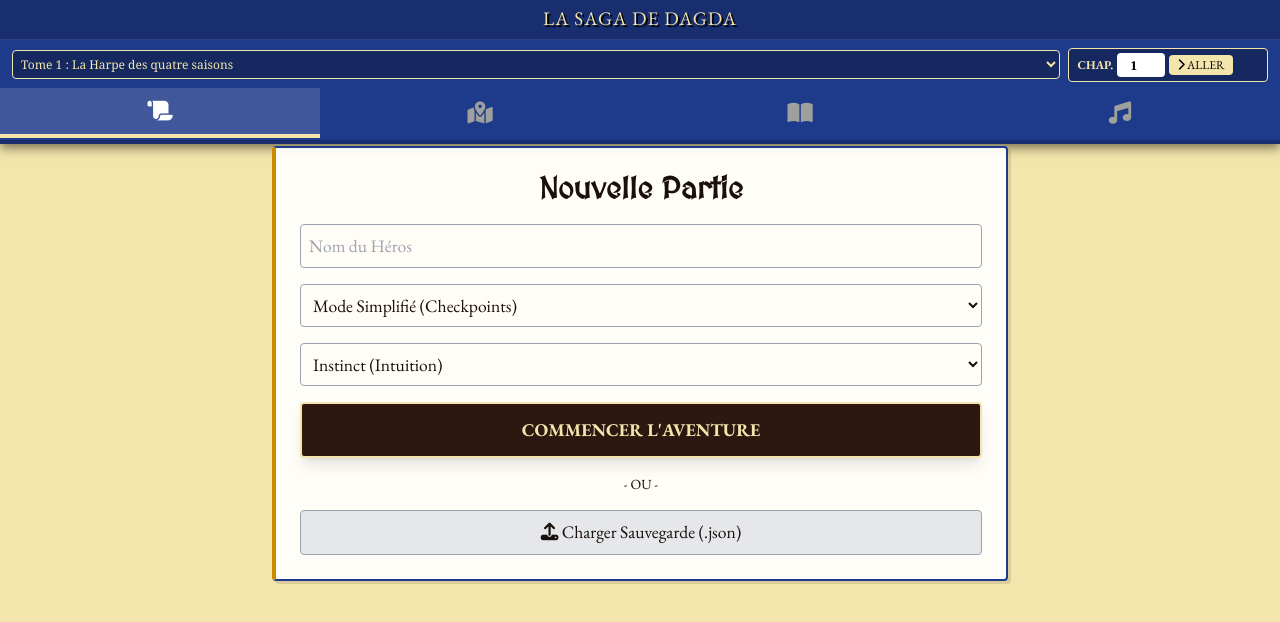
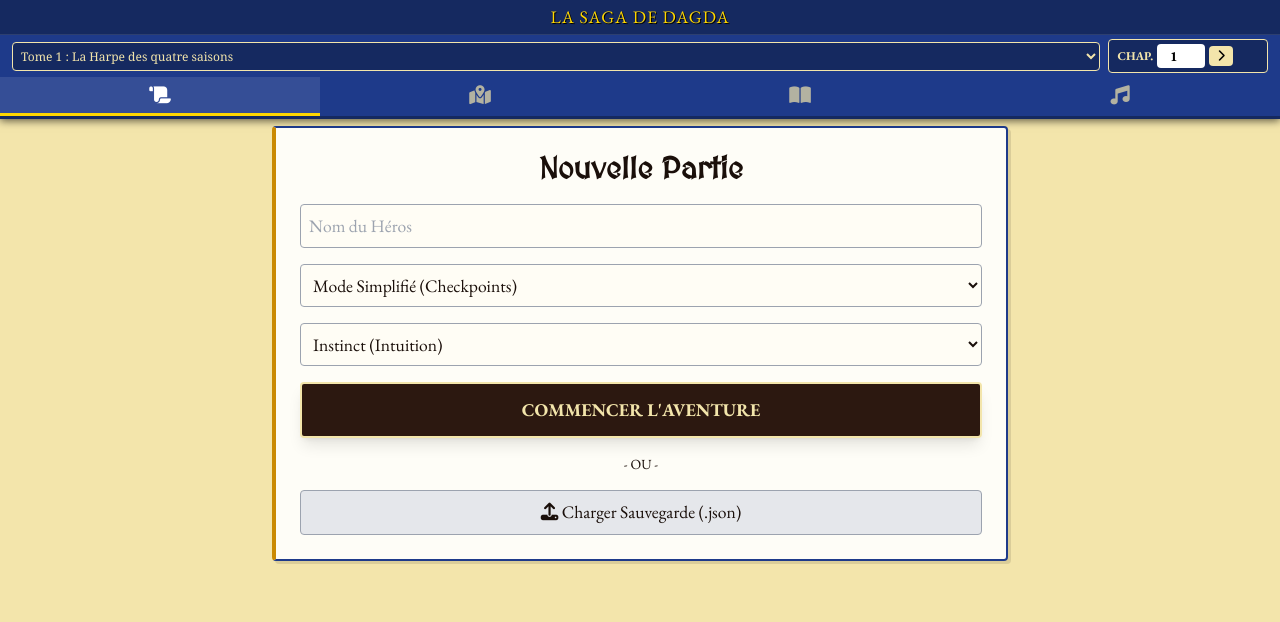
Before and after one commit to Miarivola28/La-Saga-de-Dagda-tools, a plain HTML site: page Saga de Dagda.html in a window 1280 px wide. Drawn offline with nearby package versions, Linux system fonts and the light colour scheme.

Commit message:
Update Saga de Dagda.html

```diff
--- a/Saga de Dagda.html
+++ b/Saga de Dagda.html
@@ -3,7 +3,7 @@
 <head>
     <meta charset="UTF-8">
     <meta name="viewport" content="width=device-width, initial-scale=1.0, maximum-scale=1.0, user-scalable=no">
-    <title>La Saga de Dagda - Icon Edition</title>
+    <title>La Saga de Dagda - Gold Compact</title>
     <script src="https://cdn.tailwindcss.com"></script>
     <link href="https://fonts.googleapis.com/css2?family=MedievalSharp&family=EB+Garamond:ital,wght@0,400;0,700;1,400&display=swap" rel="stylesheet">
     <link rel="stylesheet" href="https://cdnjs.cloudflare.com/ajax/libs/font-awesome/6.4.0/css/all.min.css">
@@ -21,7 +21,7 @@
             background-color: var(--bg);
             color: var(--text);
             transition: background 0.5s ease;
-            padding-top: 130px; /* Réduit car header plus fin */
+            padding-top: 110px; /* RÉDUIT pour remonter le contenu */
             padding-bottom: 30px;
             font-size: 1.1rem;
         }
@@ -41,31 +41,32 @@
         #main-header {
             position: fixed; top: 0; left: 0; width: 100%; z-index: 50;
             background-color: var(--primary); color: #f3e5ab;
-            border-bottom: 4px solid rgba(0,0,0,0.2);
-            box-shadow: 0 4px 10px rgba(0,0,0,0.5); transition: background 0.5s;
+            border-bottom: 3px solid rgba(0,0,0,0.3);
+            box-shadow: 0 2px 8px rgba(0,0,0,0.6); transition: background 0.5s;
         }
         .saga-title {
-            text-align: center; font-size: 1.2rem;
-            text-shadow: 2px 2px 0 #000;
-            letter-spacing: 1px; padding: 5px 0; border-bottom: 1px solid rgba(255,255,255,0.1);
-            background: rgba(0,0,0,0.2);
+            text-align: center; font-size: 1.1rem;
+            color: #FFD700; /* OR */
+            text-shadow: 1px 1px 0 #000;
+            letter-spacing: 1px; padding: 4px 0; border-bottom: 1px solid rgba(255,255,255,0.1);
+            background: rgba(0,0,0,0.3);
         }
 
         /* --- NAVIGATION ICONES --- */
         .nav-tab {
             flex: 1;
             text-align: center;
-            padding: 12px 0; /* Padding vertical confortable */
+            padding: 8px 0; /* Padding réduit */
             cursor: pointer;
-            border-bottom: 4px solid transparent;
-            opacity: 0.6;
+            border-bottom: 3px solid transparent;
+            opacity: 0.7;
             transition: 0.3s;
         }
         .nav-tab i {
-            font-size: 1.4rem; /* Icônes plus grosses */
+            font-size: 1.2rem; /* Icônes légèrement réduites */
             display: block;
         }
-        .nav-tab.active { opacity: 1; border-bottom-color: #f3e5ab; background: rgba(255,255,255,0.15); color: #fff; transform: translateY(-2px); }
+        .nav-tab.active { opacity: 1; border-bottom-color: #FFD700; background: rgba(255,255,255,0.1); color: #fff; }
 
         /* --- UI ELEMENTS --- */
         .stat-btn { width: 24px; height: 24px; display: flex; align-items: center; justify-content: center; border-radius: 50%; cursor: pointer; border: 1px solid rgba(0,0,0,0.2); }
@@ -85,7 +86,7 @@
         /* --- CARTE --- */
         #mapContainer {
             width: 100%; height: 50vh;
-            overflow: auto; /* Scroll natif */
+            overflow: auto;
             border: 4px double var(--primary); background: #fffdf5; position: relative;
             touch-action: pan-x pan-y;
         }
@@ -116,7 +117,7 @@
     <header id="main-header">
         <div class="saga-title">LA SAGA DE DAGDA</div>
 
-        <div class="flex justify-between items-center p-2 px-3 gap-2">
+        <div class="flex justify-between items-center p-1 px-3 gap-2">
             <select id="tomeSelect" onchange="changeTome()" class="bg-black/30 border border-[#f3e5ab] rounded text-xs p-1 text-[#f3e5ab] truncate flex-1 font-serif">
                 <option value="1">Tome 1 : La Harpe des quatre saisons</option>
                 <option value="2">Tome 2 : La Confrérie de Nuada</option>
@@ -128,7 +129,7 @@
                 <span class="text-xs font-bold uppercase ml-1 text-[#f3e5ab]">Chap.</span>
                 <input type="number" id="chapterInput" class="w-12 text-center rounded text-black font-bold p-0.5 text-sm" value="1">
                 <button onclick="validateChapter()" class="bg-[#f3e5ab] hover:bg-white text-black rounded px-2 py-0.5 text-xs">
-                    <i class="fas fa-chevron-right"></i> ALLER
+                    <i class="fas fa-chevron-right"></i>
                 </button>
                 <span id="chapStatus" class="fade-text">OK</span>
             </div>
@@ -300,7 +301,7 @@
                                 <div class="flex-1"><label class="text-[10px] font-bold">Usages</label><select id="cUsesType" class="w-full text-xs p-1 border" onchange="toggleUseInput(this.value)"><option value="-1">Illimité</option><option value="1">Unique</option><option value="X">Définir...</option></select></div>
                                 <div class="w-12 hidden" id="cUsesNbDiv"><label class="text-[10px] font-bold">Nb</label><input id="cUsesNb" type="number" value="3" class="w-full text-xs p-1 border"></div>
                             </div>
-                            <button onclick="addCustomItem()" class="w-full bg-gray-300 text-xs py-2 font-bold mt-1 border border-gray-400 rounded">AJOUTER</button>
+                            <button onclick="addCustomItem()" class="w-full bg-gray-300 text-xs py-2 font-bold mt-1 border border-gray-400 rounded">AJOUTER À LA BESACE</button>
                         </div>
                     </details>
                     <ul id="inventoryList" class="space-y-2 pb-2"></ul>
@@ -418,7 +419,7 @@
             {t:1, src:[340], name:"Clé rouillée", type:"none", val:0, uses:-1, desc:"Ouvre grille labyrinthe."},
             {t:1, src:[287], name:"Bracelet de force", type:"equip_dex", val:2, uses:-1, desc:"+2 Dex (Porté)."},
             {t:1, src:[334], name:"Bague de vitalité", type:"equip_pv", val:2, uses:-1, desc:"+2 PV Max/Actuels (Porté)."},
-            // Autres tomes inclus (simplifié ici, mais présent dans la logique)
+            // Autres tomes
             {t:2, src:[3,6,124], name:"Champignon poils longs", type:"none", val:0, uses:1, desc:"Objet de quête."},
             {t:2, src:[24], name:"Lettre pliée", type:"none", val:0, uses:1, desc:"Message codé de Tess."},
             {t:2, src:[102], name:"Pomme verte", type:"heal", val:2, uses:1, desc:"+2 PV."},
@@ -497,22 +498,16 @@
         function loadSpotify(input) {
             if (!input) return;
             let embedUrl = "";
-
-            // Nettoyage et transformation en lien Embed
             if (input.includes("open.spotify.com")) {
-                const cleanUrl = input.split('?')[0]; // Retire les trackers
-                // Transforme open.spotify.com en lien embed
+                const cleanUrl = input.split('?')[0];
                 embedUrl = cleanUrl.replace("open.spotify.com", "open.spotify.com/embed");
             }
             else if (!input.includes("/")) {
-                // Si juste un ID, on suppose que c'est une playlist
                 embedUrl = `https://open.spotify.com/embed/playlist/${input}`;
             }
             else {
-                // Cas générique ou liens déjà embed
                 embedUrl = input;
             }
-
             const c = document.getElementById('spotifyEmbedContainer');
             c.innerHTML = `<iframe style="border-radius:12px" src="${embedUrl}" width="100%" height="100%" frameBorder="0" allowfullscreen="" allow="autoplay; clipboard-write; encrypted-media; fullscreen; picture-in-picture" loading="lazy"></iframe>`;
         }
@@ -543,10 +538,7 @@
             if(state.tome===2)document.body.classList.add('theme-t2');
             if(state.tome===3)document.body.classList.add('theme-t3');
             if(state.tome===4)document.body.classList.add('theme-ext');
-
-            // Charge la playlist du tome
             loadSpotify(TOME_PLAYLISTS[state.tome]);
-
             updateContextList();
         }
 
@@ -563,11 +555,9 @@
         function trashItem(id) { if(confirm("Jeter ?")){const it=state.inventory.find(i=>i.id===id); if(it.equipped)toggleEquip(id); state.inventory=state.inventory.filter(i=>i.id!==id); updateUI();} }
         function renderInventory() { const l=document.getElementById('inventoryList'); const w=document.getElementById('combatWeapon'); l.innerHTML=""; w.innerHTML='<option value="0">Mains nues</option>'; state.inventory.forEach(i=>{ if(i.type==='dmg'){const o=document.createElement('option');o.value=i.val;o.text=`${i.name} (+${i.val})`;w.add(o);} const li=document.createElement('li'); li.className="flex justify-between items-center bg-gray-50 p-2 rounded border border-gray-300"; let b=""; if(i.type==='heal'||(i.type==='none'&&i.uses>0))b=`<button onclick="useItem(${i.id})" class="text-[10px] bg-green-100 text-green-800 px-2 py-1 rounded border border-green-200 uppercase font-bold">Utiliser</button>`; else if(i.type.startsWith('equip'))b=`<button onclick="toggleEquip(${i.id})" class="text-[10px] ${i.equipped?'bg-blue-800 text-white':'bg-gray-200 text-black'} px-2 py-1 rounded mr-2 uppercase font-bold border border-gray-400">${i.equipped?'RETIRER':'ÉQUIPER'}</button>`; li.innerHTML=`<div class="flex-1 ${i.equipped?'font-bold text-blue-900':''}"><div class="font-serif text-lg">${i.name} <span class="text-xs text-gray-500 font-sans">${i.uses>0?'(x'+i.uses+')':(i.uses===-1?'(∞)':'')}</span></div><div class="text-[11px] text-gray-500 italic">${i.desc}</div></div><div class="flex items-center gap-1">${b}<i onclick="trashItem(${i.id})" class="fas fa-trash text-red-300 hover:text-red-600 cursor-pointer ml-1"></i></div>`; l.appendChild(li); }); }
 
-        // --- SAFE CHECKPOINTS (NO MEMORY LEAK) ---
         function createCheckpoint() {
             const currentCPs = state.checkpoints || [];
             if(currentCPs.length >= 3) currentCPs.shift();
-            // Important: Don't save recursive checkpoints!
             const stateCopy = { ...state };
             stateCopy.checkpoints = [];
             const snapshot = JSON.stringify(stateCopy);
@@ -580,16 +570,9 @@
         function loadCP(idx) {
             try {
                 const cp=state.checkpoints[idx];
-                // Restore Meta Data
-                const maps=state.maps;
-                const hist=state.history;
-                const cps=state.checkpoints;
-
+                const maps=state.maps; const hist=state.history; const cps=state.checkpoints;
                 state=JSON.parse(cp.data);
-                state.maps=maps;
-                state.history=hist;
-                state.checkpoints=cps;
-
+                state.maps=maps; state.history=hist; state.checkpoints=cps;
                 document.getElementById('modalDeath').style.display='none';
                 changeTome(state.tome); initMap(); updateUI(); alert("Chargé.");
             } catch(e){ console.error(e); alert("Erreur chargement CP"); }
```
